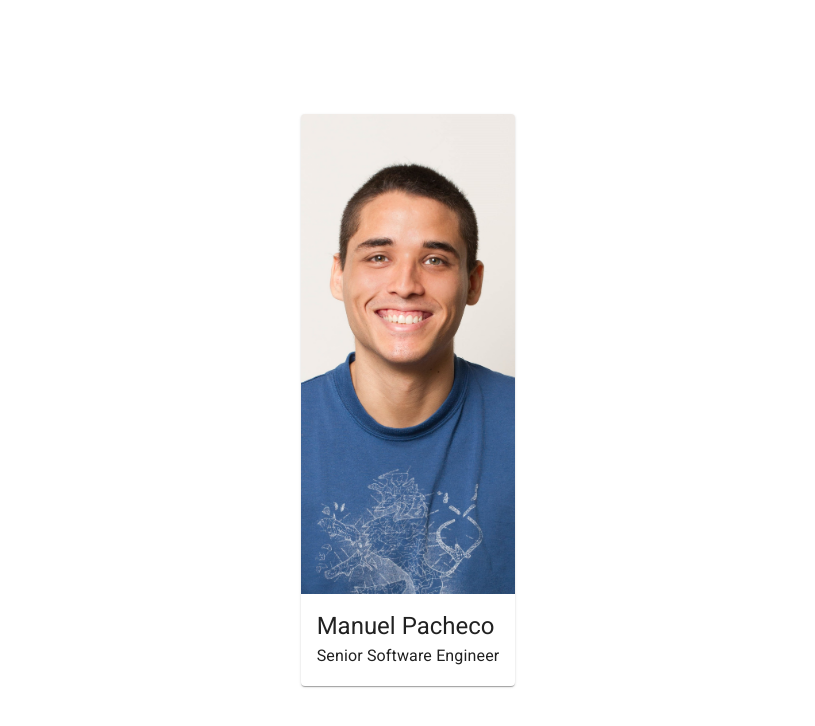
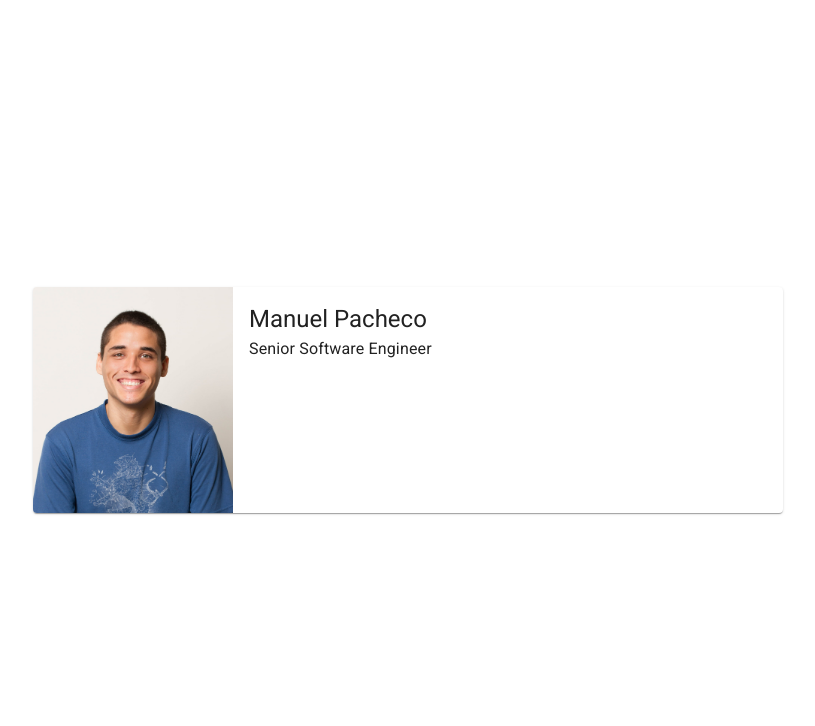
Before and after one commit to ShadowManu/website, a Gatsby site: page / in a window 1280 px wide. Shown: the whole page, without its empty margins (232-1047 px from the left). Built offline with nearby package versions, Linux system fonts and the light colour scheme; Gatsby itself is replaced by a stand-in of ours.

Commit message:
extend css API of shell and portrait. improve index page responsive sizing

```diff
--- a/src/components/portrait.tsx
+++ b/src/components/portrait.tsx
@@ -2,7 +2,7 @@ import React from "react"
 import { useStaticQuery, graphql } from "gatsby"
 import Img from "gatsby-image"
 
-const Portrait = () => {
+const Portrait = ({ className }) => {
   const data = useStaticQuery(graphql`
     query Portrait {
       image: file(relativePath: { eq: "portrait.jpg" }) {
@@ -17,16 +17,9 @@ const Portrait = () => {
 
   const fluid = data.image.childImageSharp.fluid
 
-  return <Img fluid={fluid} style={styles.style} imgStyle={styles.imgStyle} />
+  return <Img fluid={fluid} className={className} imgStyle={imgStyle} />
 }
 
-const styles = {
-  style: {
-    height: "60vh",
-  },
-  imgStyle: {
-    objectPosition: "50% 20%",
-  },
-}
+const imgStyle = { objectPosition: "50% 20%" }
 
 export default Portrait
--- a/src/components/shell.tsx
+++ b/src/components/shell.tsx
@@ -1,6 +1,8 @@
 import React from "react"
 import { Card, Box } from "@material-ui/core"
 import { makeStyles, Theme } from "@material-ui/core/styles"
+
+import classNames from "classnames"
 
 import "typeface-roboto"
 import "./shell.css"
@@ -8,6 +10,7 @@ import "./shell.css"
 interface Props {
   maxWidth?: string
   center?: boolean
+  cardClassName?: string
 }
 
 const Shell: React.FC<Props> = props => {
@@ -20,7 +23,9 @@ const Shell: React.FC<Props> = props => {
       flexDirection="column"
       alignItems="center"
     >
-      <Card className={classes.card}>{props.children}</Card>
+      <Card className={classNames(classes.card, props.cardClassName)}>
+        {props.children}
+      </Card>
     </Box>
   )
 }
@@ -31,7 +36,7 @@ const useStyles = makeStyles<Theme, Props>(theme => ({
     minHeight: "100vh",
     justifyContent: centered ? "center" : "flex-start",
 
-    [theme.breakpoints.down("xs")]: {
+    [theme.breakpoints.only("xs")]: {
       justifyContent: "flex-start",
     },
   }),
@@ -40,7 +45,7 @@ const useStyles = makeStyles<Theme, Props>(theme => ({
     marginTop: centered ? 0 : theme.spacing(2),
     maxWidth: maxWidth,
 
-    [theme.breakpoints.down("xs")]: {
+    [theme.breakpoints.only("xs")]: {
       width: "100%",
       minHeight: "100vh",
       marginTop: 0,
--- a/src/pages/index.tsx
+++ b/src/pages/index.tsx
@@ -1,19 +1,23 @@
 import React from "react"
 
 import { Box, Typography as Text } from "@material-ui/core"
+import { makeStyles } from "@material-ui/core/styles"
 import Fade from "react-reveal/Fade"
 
 import Portrait from "../components/portrait"
 import SEO from "../components/seo"
 import Shell from "../components/shell"
 
-const IndexPage = () => (
-  <Shell center>
+const IndexPage = () => {
+  const classes = useStyles()
+
+  return (
+    <Shell cardClassName={classes.shellCard} center>
       <SEO title="Home" />
 
-    <Portrait />
+      <Portrait className={classes.portrait} />
 
-    <Box p={2}>
+      <Box className={classes.content}>
         <Fade bottom>
           <Text variant="h5" component="h1">
             Manuel Pacheco
@@ -27,5 +31,33 @@ const IndexPage = () => (
       </Box>
     </Shell>
   )
+}
+
+const useStyles = makeStyles(theme => ({
+  shellCard: {
+    width: `calc(100% - 96px)`,
+    maxWidth: "750px",
+    boxSizing: "border-box",
+
+    display: "flex",
+    flexDirection: "row",
+
+    [theme.breakpoints.only("xs")]: {
+      width: "100%",
+      flexDirection: "column",
+    },
+  },
+  portrait: {
+    width: "200px",
+    height: "100%",
+    [theme.breakpoints.only("xs")]: {
+      width: "100%",
+      height: "60vh",
+    },
+  },
+  content: {
+    padding: theme.spacing(2),
+  },
+}))
 
 export default IndexPage
```
Lines whose indentation alone changed are shown as unchanged.
